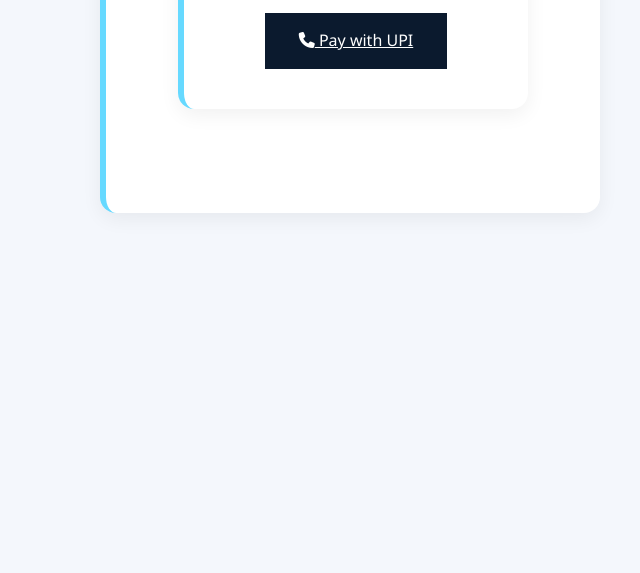
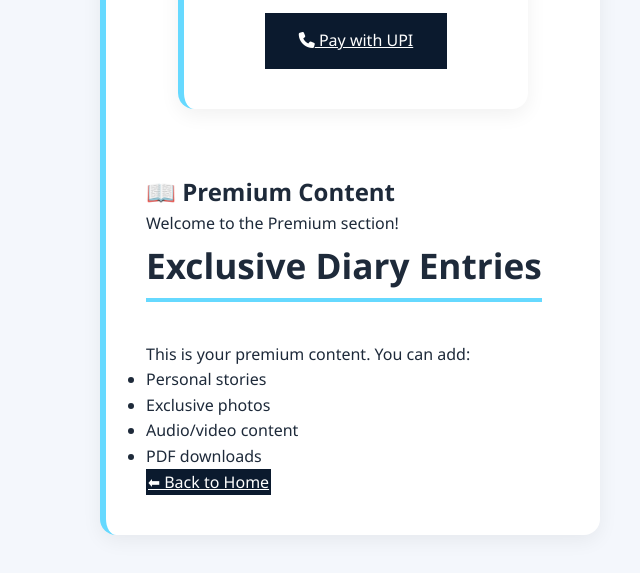
Before and after one commit to ghulemahesh2509-ops/mahesh-portfolio, a plain HTML site: page index.html in a window 1280 px wide. Shown: the part 3965-4538 px from the top of the page, without its empty margins (290-930 px from the left). Before the commit the page ends 4242 px from the top, so only its background shows below. Drawn offline with Linux system fonts and the light colour scheme.

Commit message:
Update index.html

```diff
--- a/index.html
+++ b/index.html
@@ -271,3 +271,29 @@
   </div>
 </section>
 <!-- premium.html -->
+<!DOCTYPE html>
+<html lang="en">
+<head>
+  <meta charset="UTF-8">
+  <meta name="viewport" content="width=device-width, initial-scale=1.0">
+  <title>Premium Content</title>
+  <link rel="stylesheet" href="style.css">
+</head>
+<body>
+  <div class="premium-container">
+    <h1>📖 Premium Content</h1>
+    <p>Welcome to the Premium section!</p>
+    <div class="premium-content">
+      <h2>Exclusive Diary Entries</h2>
+      <p>This is your premium content. You can add:</p>
+      <ul>
+        <li>Personal stories</li>
+        <li>Exclusive photos</li>
+        <li>Audio/video content</li>
+        <li>PDF downloads</li>
+      </ul>
+    </div>
+    <a href="index.html" class="btn-primary">⬅ Back to Home</a>
+  </div>
+</body>
+</html>
```
